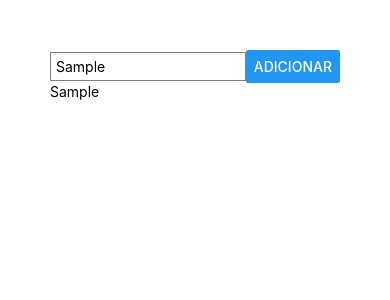
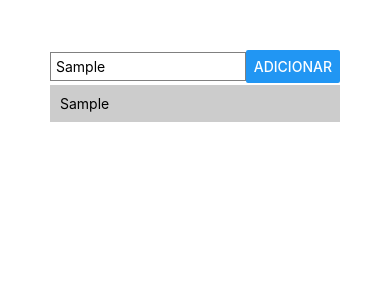
Before and after one commit to marcelohjw/viceLearn, a React Native app: screen / in a window 390 px wide. Both pictures are taken after typing "Sample" into the empty fields and a click on the button "ADICIONAR". Shown: the top 300 px of the page. Built offline with nearby package versions, Linux system fonts and the light colour scheme.

Commit message:
Styled the list

```diff
--- a/App.js
+++ b/App.js
@@ -29,7 +29,11 @@ export default function App() {
         ></Button>
       </View>
       <View>
-        {actvityList.map((activity) => <Text key={activity}>{activity}</Text>)}
+        {actvityList.map((act) =>
+          <View style={styles.actvityList}>
+            <Text key={act}>{act}</Text>
+          </View>
+        )}
       </View>
     </View>
   );
@@ -49,5 +53,10 @@ const styles = StyleSheet.create({
     borderWidth: 1,
     width: '85%',
     padding: 5
+  },
+  actvityList: {
+    backgroundColor: '#ccc',
+    padding: 10,
+    marginVertical: 2,
   }
 });
```
